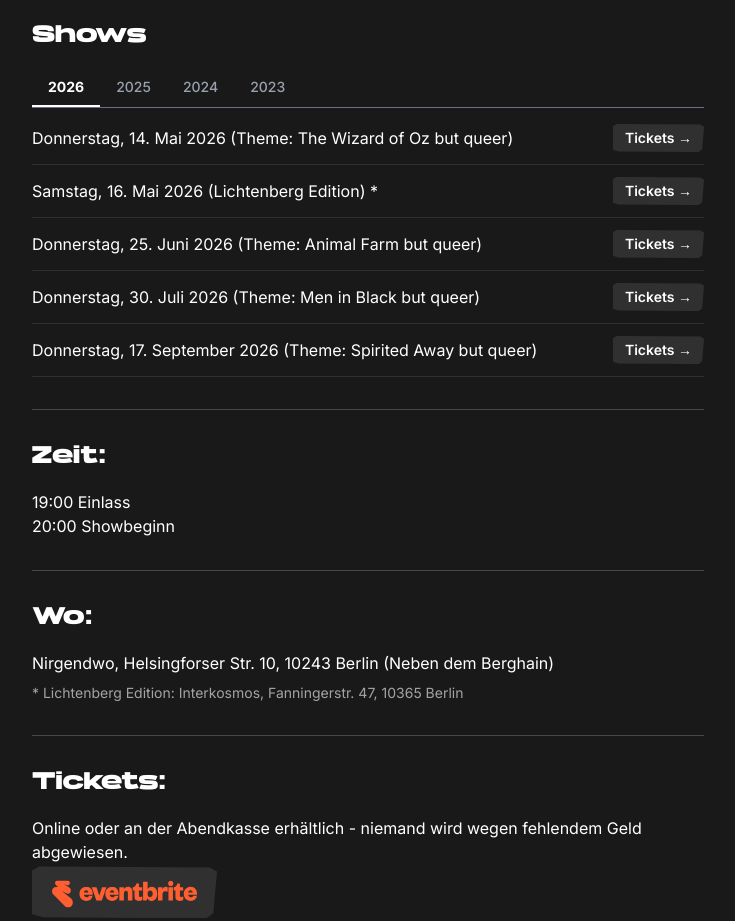
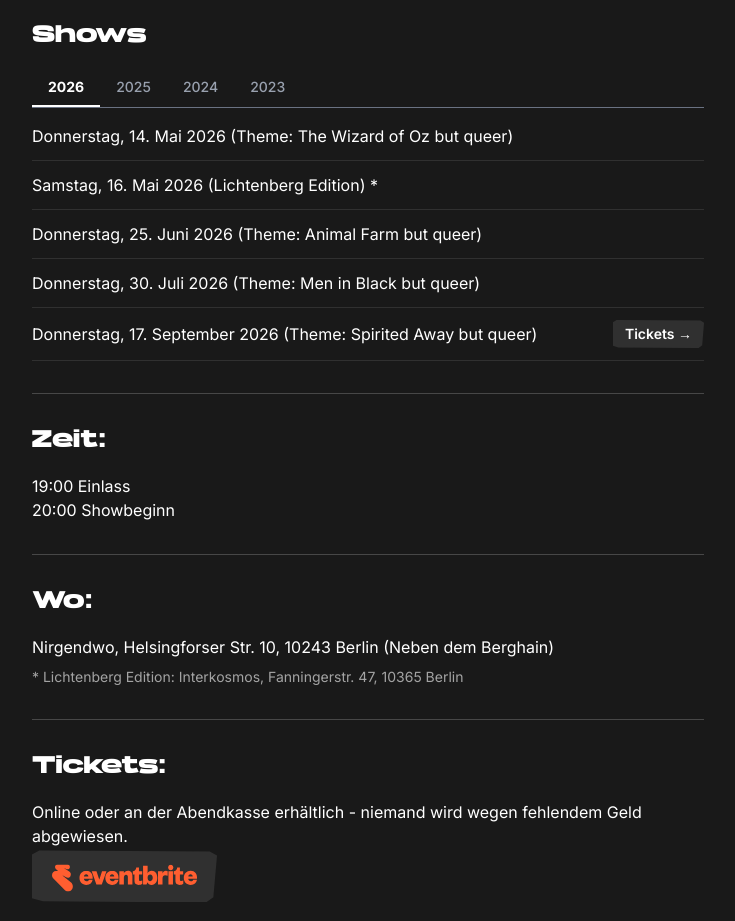
Before and after one commit to khamiltonuk/TheIrre.GularShow, a Next.js app: page /de in a window 1280 px wide. Shown: the part 1100-2021 px from the top of the page, without its empty margins (272-1007 px from the left). Built offline with nearby package versions, Linux system fonts and the light colour scheme.

Commit message:
Remove ticket links from past 2026 shows
Past shows (May 14, May 16, Jun 25, Jul 30) no longer display
Tickets buttons. Only the upcoming Sep 17 show retains its link.
Layout unchanged — past shows render as text-only rows.

```diff
--- a/app/[locale]/components/ShowsTabs.tsx
+++ b/app/[locale]/components/ShowsTabs.tsx
@@ -60,14 +60,16 @@ export default function ShowsTabs({
           {shows2026Items.map((item, i) => (
             <li key={i} className="flex items-center justify-between gap-4 border-b border-white/10 pb-3">
               <span>{item}</span>
+              {shows2026Links[i] && (
                 <a
-                href={shows2026Links[i] ?? "#"}
+                  href={shows2026Links[i]}
                   target="_blank"
                   rel="noopener noreferrer"
                   className="shrink-0 px-3 py-1 text-sm font-semibold bg-white/10 hover:bg-white hover:text-black transition-colors btn-polygon btn-polygon-hover"
                 >
                   Tickets →
                 </a>
+              )}
             </li>
           ))}
         </ul>
--- a/app/[locale]/page.tsx
+++ b/app/[locale]/page.tsx
@@ -91,10 +91,10 @@ export default function Home() {
                 t2026("show5"),
               ]}
               shows2026Links={[
-                "https://www.eventbrite.de/e/the-irregular-show-4th-season-tickets-1986083288580",
-                "https://www.eventbrite.de/e/the-irregular-show-lichtenberg-registrierung-1986208754853",
-                "https://www.eventbrite.de/e/the-irregular-show-4th-season-tickets-1986084173226",
-                "https://www.eventbrite.de/e/the-irregular-show-4th-season-tickets-1986084347748",
+                "",
+                "",
+                "",
+                "",
                 "https://www.eventbrite.de/e/the-irregular-show-4th-season-tickets-1986084581447",
               ]}
             />
```
Lines whose indentation alone changed are shown as unchanged.
